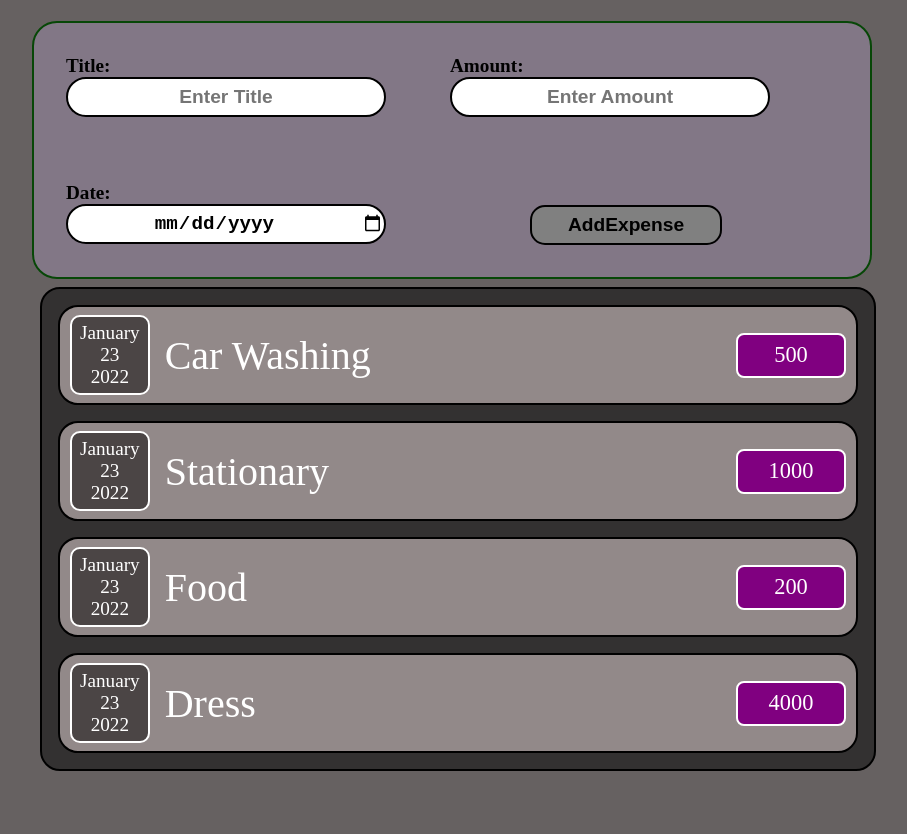
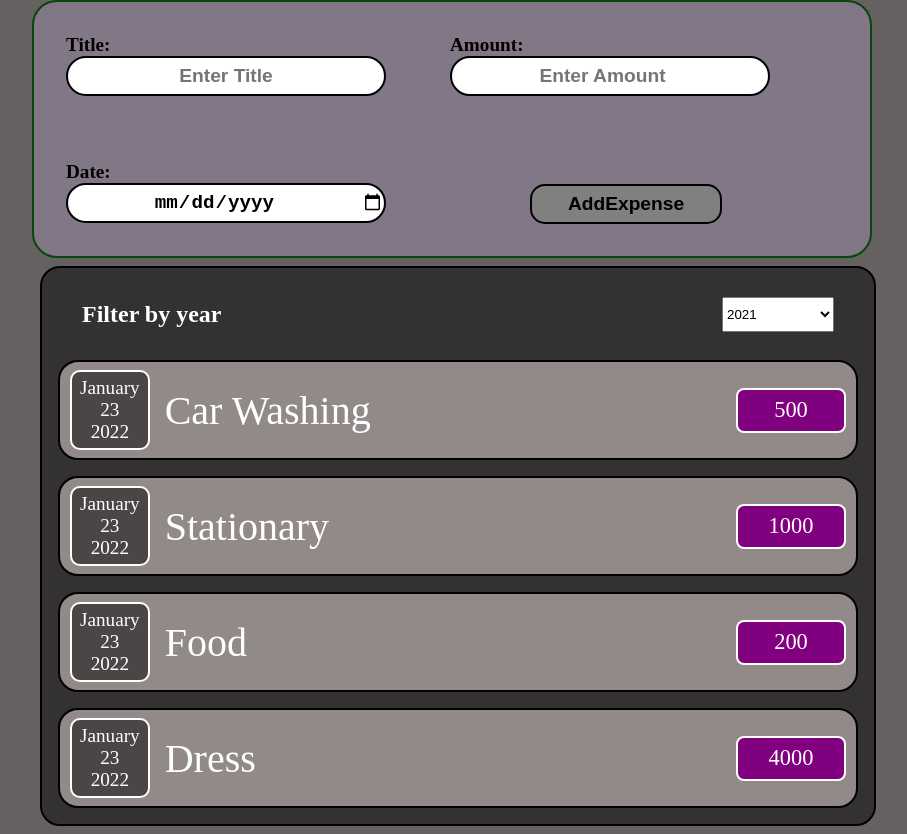
Before and after one commit to Aryanhac/Expenses-List, a React (Create React App) app: page / in a window 1280 px wide. Shown: the whole page, without its empty margins (182-1089 px from the left). Before the commit the page ends 800 px from the top, so only its background shows below. Built offline with nearby package versions, Linux system fonts and the light colour scheme.

Commit message:
adding year filter

```diff
--- a/public/index.html
+++ b/public/index.html
@@ -9,7 +9,6 @@
       name="description"
       content="Web site created using create-react-app"
     />
-    <link rel="apple-touch-icon" href="%PUBLIC_URL%/logo192.png" />
     <!--
       manifest.json provides metadata used when your web app is installed on a
       user's mobile device or desktop. See https://developers.google.com/web/fundamentals/web-app-manifest/
--- a/src/components/Expenses/Expenses.js
+++ b/src/components/Expenses/Expenses.js
@@ -2,12 +2,18 @@ import React from 'react';
 import ExpensesItem from './ExpensesItem';
 import ExpensesApi from './ExpensesApi';
 import './Expenses.css';
+import ExpensesFilter from './ExpensesFilter';
 
+const getYear =(year)=>{
+  console.log(year);
+}
 
 const Expenses = () => {
     const [ExpensesApi_data,setExpensesApi_data]=React.useState(ExpensesApi);
+
   return (<>
        <div className="Expenses">
+       <ExpensesFilter  Year={getYear}/>
       <ExpensesItem Expensesdata={ExpensesApi_data} />
       </div>
   </>);
--- /dev/null
+++ b/src/components/Expenses/ExpensesFilter.css
@@ -0,0 +1,27 @@
+.ExpensesFilter{
+    display:flex;
+    width:50rem;
+    height:60px;
+    align-items:center;
+    margin:1rem;
+    justify-content: space-between;
+    padding: 1.5rem;
+
+}
+
+.ExpensesFilter_heading{
+    color: white;
+    font-weight: bold;
+    font-size: 1.5rem;
+}
+
+.ExpensesFilter_options{
+    width: 7rem;
+    height: 35px;
+}
+
+@media(max-width:840px){
+    .ExpensesFilter{
+        width:95vw;
+    }
+}
--- /dev/null
+++ b/src/components/Expenses/ExpensesFilter.js
@@ -0,0 +1,20 @@
+import React from 'react';
+import './ExpensesFilter.css'
+const ExpensesFilter = ({Year}) => {
+    const changeYear=(event)=>{
+        Year(event.target.value);
+    }
+  return <div className='ExpensesFilter'>
+      <div className='ExpensesFilter_heading'>Filter by year</div>
+      <div>
+          <select className='ExpensesFilter_options' onChange={changeYear}  >
+              <option value="2021">2021</option>
+              <option value="2022">2022</option>
+              <option value="2023">2023</option>
+              <option value="2024">2024</option>
+          </select>
+      </div>
+  </div>;
+};
+
+export default ExpensesFilter;
--- a/src/components/Expenses/ExpensesItem.js
+++ b/src/components/Expenses/ExpensesItem.js
@@ -2,8 +2,8 @@ import React from 'react';
 import ExpensesDate from './ExpensesDate';
 import './ExpensesItem.css';
 const ExpensesItem = ({ Expensesdata }) => {
-  const clickHandler=(str)=>{
-    console.log(str);
+  const clickHandler=()=>{
+    console.log("Hello");
   }
   return (<>
 
@@ -16,7 +16,7 @@ const ExpensesItem = ({ Expensesdata }) => {
               <div className="expenses_item__description">
                 {curEle.title}
               </div>
-              <div className="expenses_item__amount" onClick={clickHandler("hello")}>
+              <div className="expenses_item__amount" onClick={clickHandler}>
                 {curEle.amount}
               </div>
               </div>
--- a/src/components/NewExpenses/NewExpenses.js
+++ b/src/components/NewExpenses/NewExpenses.js
@@ -1,25 +1,15 @@
 import React from 'react';
+import NewExpensesForm from './NewExpensesForm';
 import './NewExpenses.css';
 
 const NewExpenses = () => {
-  return <div className='NewExpenses_form'>
-      <div className='NewExpenses_form__title' className='NewExpenses_form__common'>
-          <label>Title:</label>
-          <input type="text" placeholder='Enter Title'/>
-      </div>
-      <div className='NewExpenses_form__amount' className='NewExpenses_form__common'>
-           <label>Amount:</label>
-          <input type="int" placeholder='Enter Amount' />
-      </div>
-      <div className='NewExpenses_form_date' className='NewExpenses_form__common'>
-           <label>Date:</label>
-          <input type="date" placeholder='Enter date'/>
-      </div>
-      <div className='NewExpenses_form_button' className='NewExpenses_form__common'>
-           <button>AddExpense</button>
-      </div>
-
-  </div>;
+  const getForm=(data)=>{
+      console.log(data);
+  }
+  return (<div>
+      <NewExpensesForm  parent={getForm} />
+  </div>
+  )
 };
 
 export default NewExpenses;
--- /dev/null
+++ b/src/components/NewExpenses/NewExpensesForm.css
@@ -0,0 +1,49 @@
+.NewExpenses_form{
+    display:flex;
+    background-color: rgb(130, 119, 134);
+    border: 2px solid rgb(7, 71, 7);
+    border-radius: 25px;
+    max-width:52.5rem;
+    min-height:8rem;
+    align-items: center;
+    flex-wrap: wrap;
+}
+
+.NewExpenses_form .NewExpenses_form__common{
+    display: flex;
+    flex-direction: column;
+    margin:2rem;
+
+}
+
+.NewExpenses_form .NewExpenses_form__common input{
+    flex-basis: 2.5rem;
+    width:20rem;
+    border: 2px solid black;
+    border-radius: 25px;
+    text-align: center;
+    font-weight: bold;
+    font-size: 1.2rem;
+}
+
+.NewExpenses_form .NewExpenses_form__common label{
+    font-weight: bold;
+    font-size: 1.2rem;
+}
+
+input[type="date"]{
+    margin-top: 0px;
+}
+
+.NewExpenses_form .NewExpenses_form__common button{
+    flex-basis: 2.5rem;
+    width:12rem;
+    border: 2px solid black;
+    border-radius: 15px;
+    text-align: center;
+    font-weight: bold;
+    font-size: 1.2rem;
+    background-color: gray;
+    margin-top: 1.5rem;
+    margin-left: 5rem;
+}
--- /dev/null
+++ b/src/components/NewExpenses/NewExpensesForm.js
@@ -0,0 +1,52 @@
+import React,{useState} from 'react';
+
+const NewExpensesForm = (prop) => {
+
+    const [newData,setNewData]=useState({newTitle:'',newAmount:'',newDate:''});
+
+    const getTitle=(event)=>{
+       setNewData((preState)=>{
+           return  {...preState,newTitle:event.target.value}
+       })
+    }
+
+    const getAmount=(event)=>{
+        setNewData((preState)=>{
+            return  {...preState,newAmount:event.target.value}
+        })
+    }
+
+    const getDate=(event)=>{
+        setNewData((preState)=>{
+            return  {...preState,newDate:event.target.value}
+        })
+    }
+    const formHandler=(event)=>{
+        event.preventDefault();
+        prop.parent(newData);
+        setNewData({newTitle:'',newAmount:'',newDate:''});
+    }
+  return <div>
+  <form className='NewExpenses_form' onSubmit={formHandler}>
+  <div className='NewExpenses_form__title NewExpenses_form__common'>
+      <label>Title:</label>
+      <input type="text" placeholder='Enter Title' value={newData.newTitle} onChange={getTitle} required/>
+  </div>
+  <div className='NewExpenses_form__amount NewExpenses_form__common'>
+       <label>Amount:</label>
+      <input type='number' placeholder='Enter Amount' min='1' value={newData.newAmount} onChange={getAmount} required/>
+  </div>
+  <div className='NewExpenses_form_date NewExpenses_form__common'>
+       <label>Date:</label>
+      <input type="date" placeholder='Enter date' value={newData.newDate} onChange={getDate} required/>
+  </div>
+  <div className='NewExpenses_form_button NewExpenses_form__common'>
+       <button type='submit'>AddExpense</button>
+  </div>
+</form>
+</div>;
+};
+
+export default NewExpensesForm;
+
+// there we can use global variable instead of setnewData but we want clear data after submission that's why we are using useState funciton
```
